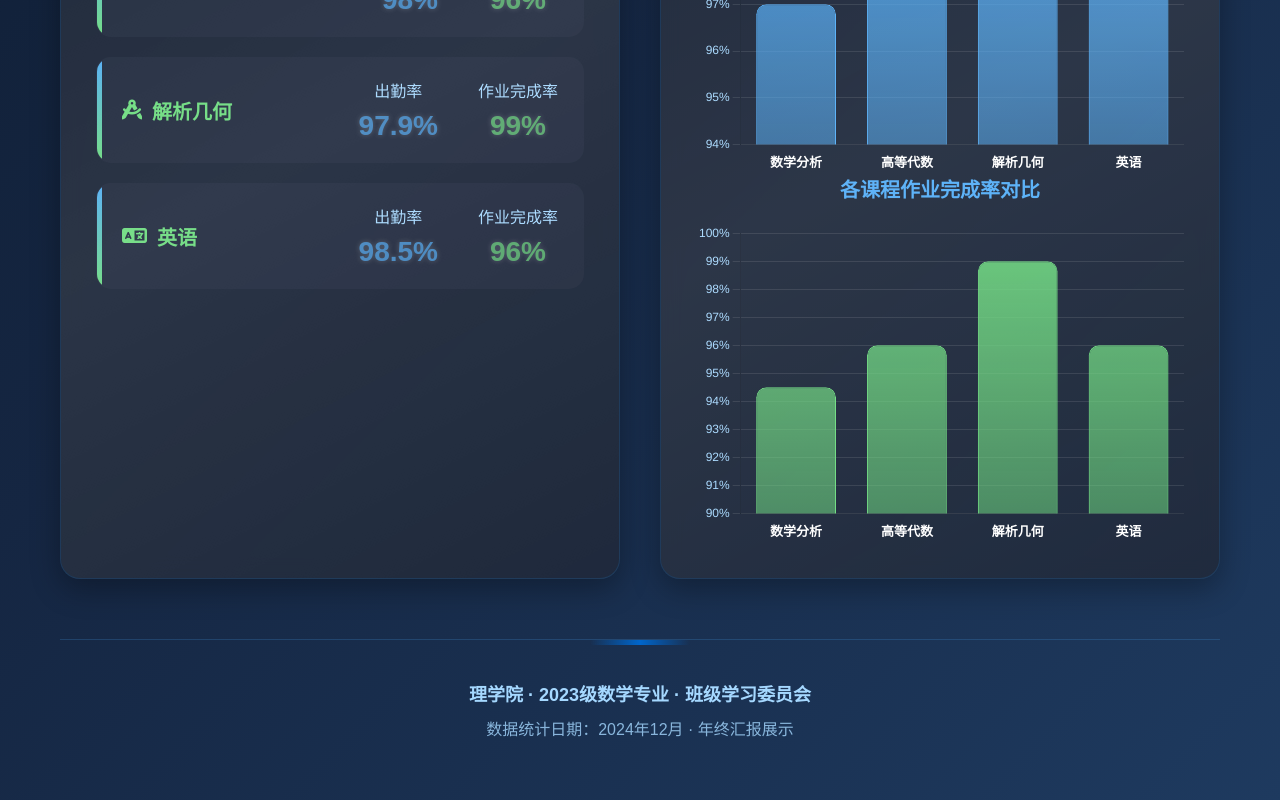
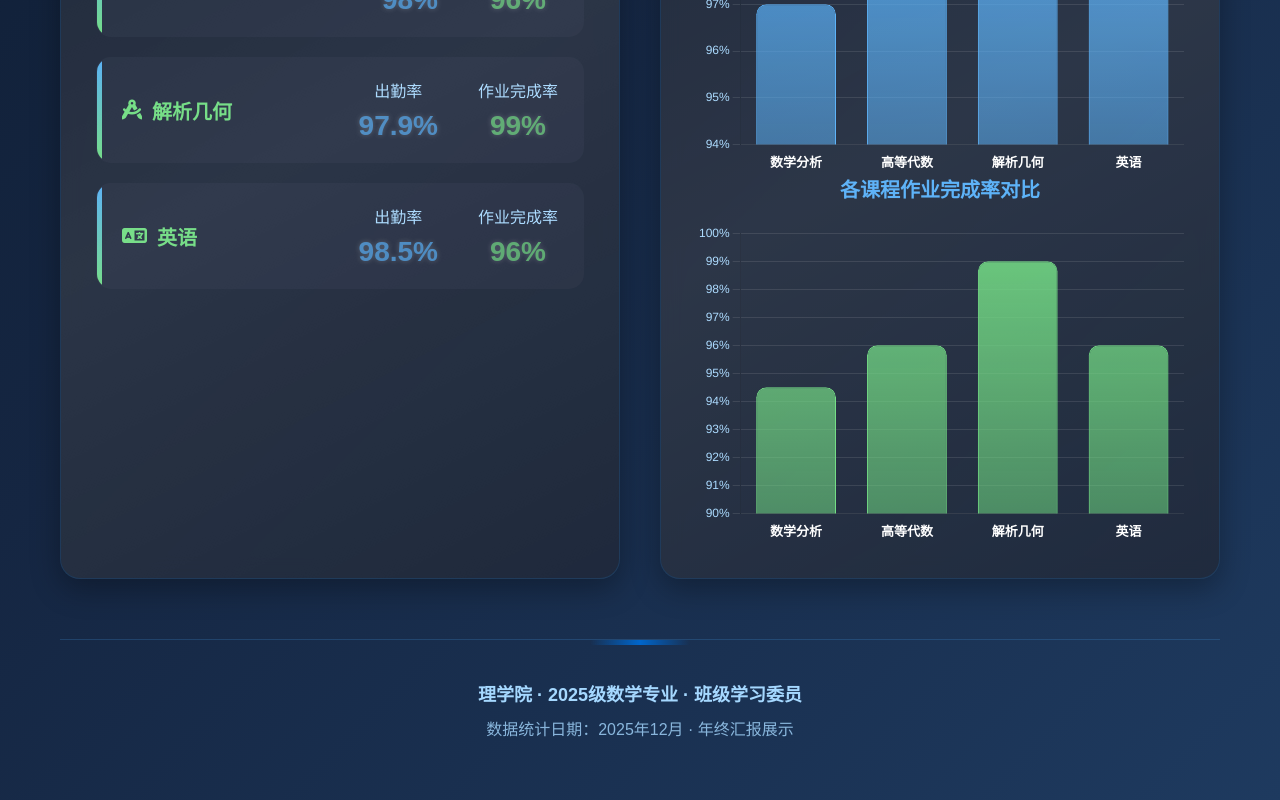
Before and after one commit to guodong0078-lang/learning-Resources-math253, a plain HTML site: page 学习数据分析/年终统计.html in a window 1280 px wide. Shown: the part 1013-1813 px from the top of the page. Drawn offline with nearby package versions, Linux system fonts and the light colour scheme.

Commit message:
Update 年终统计.html

```diff
--- a/学习数据分析/年终统计.html
+++ b/学习数据分析/年终统计.html
@@ -610,7 +610,7 @@
         <div class="header">
             <div class="school-name">河北工业大学</div>
             <h1 class="report-title">数学班级学习情况年度报告</h1>
-            <div class="academic-year">2023-2024学年 数据统计与可视化</div>
+            <div class="academic-year">2025学年下半年 数据统计与可视化</div>
         </div>
 
         <!-- 汇总数据卡片 -->
@@ -752,8 +752,8 @@
 
         <!-- 底部信息 -->
         <div class="footer fade-in delay-4">
-            <div class="class-info">理学院 · 2023级数学专业 · 班级学习委员会</div>
-            <div class="date-info">数据统计日期：2024年12月 · 年终汇报展示</div>
+            <div class="class-info">理学院 · 2025级数学专业 · 班级学习委员</div>
+            <div class="date-info">数据统计日期：2025年12月 · 年终汇报展示</div>
         </div>
     </div>
 
```
